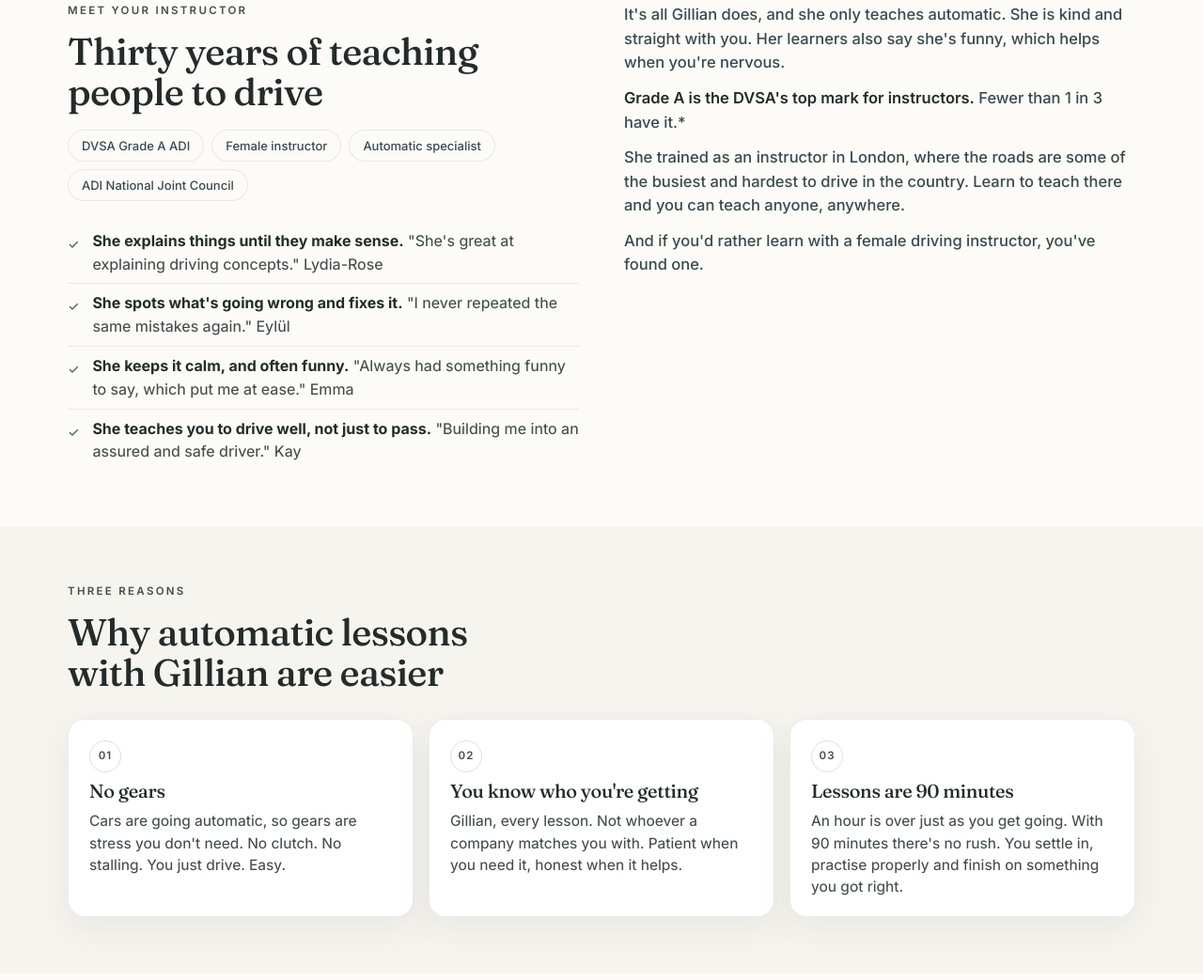
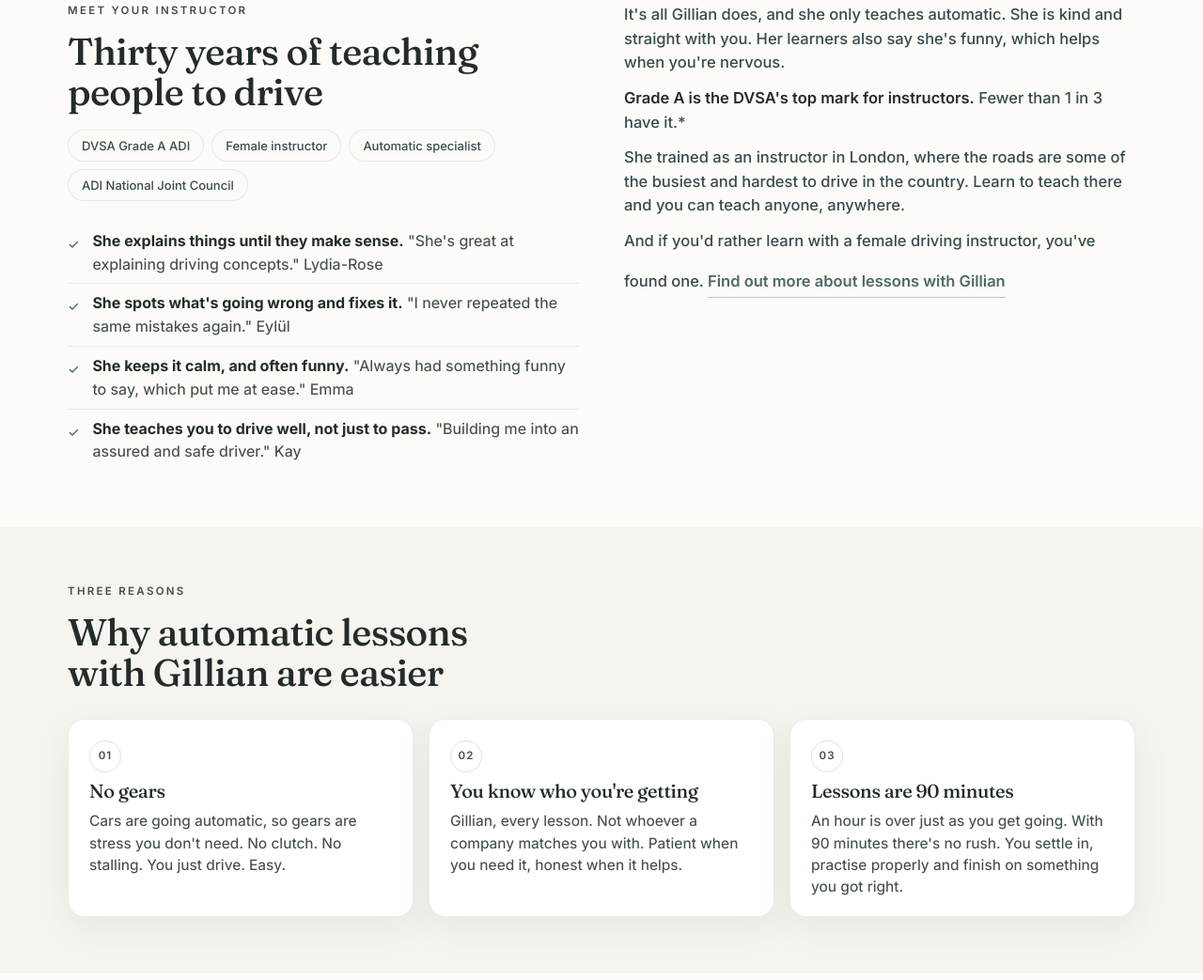
Before and after one commit to leewaycoaching/autoeasy-site, a plain HTML site: page index.html in a window 1280 px wide. Shown: the part 1703-2746 px from the top of the page at 94% size. Drawn offline with Linux system fonts and the light colour scheme.

Commit message:
SEO: link instructor biography to new female-instructor page

```diff
--- a/index.html
+++ b/index.html
@@ -380,7 +380,7 @@ a{color:inherit}
       <p>It's all Gillian does, and she only teaches automatic. She is kind and straight with you. Her learners also say she's funny, which helps when you're nervous.</p>
       <p><strong>Grade A is the DVSA's top mark for instructors.</strong> Fewer than 1 in 3 have it.*</p>
       <p>She trained as an instructor in London, where the roads are some of the busiest and hardest to drive in the country. Learn to teach there and you can teach anyone, anywhere.</p>
-      <p>And if you'd rather learn with a female driving instructor, you've found one.</p>
+      <p>And if you'd rather learn with a female driving instructor, you've found one. <a class="text-link" href="/female-driving-instructor/">Find out more about lessons with Gillian</a></p>
     </div>
   </div>
 </section>
```
